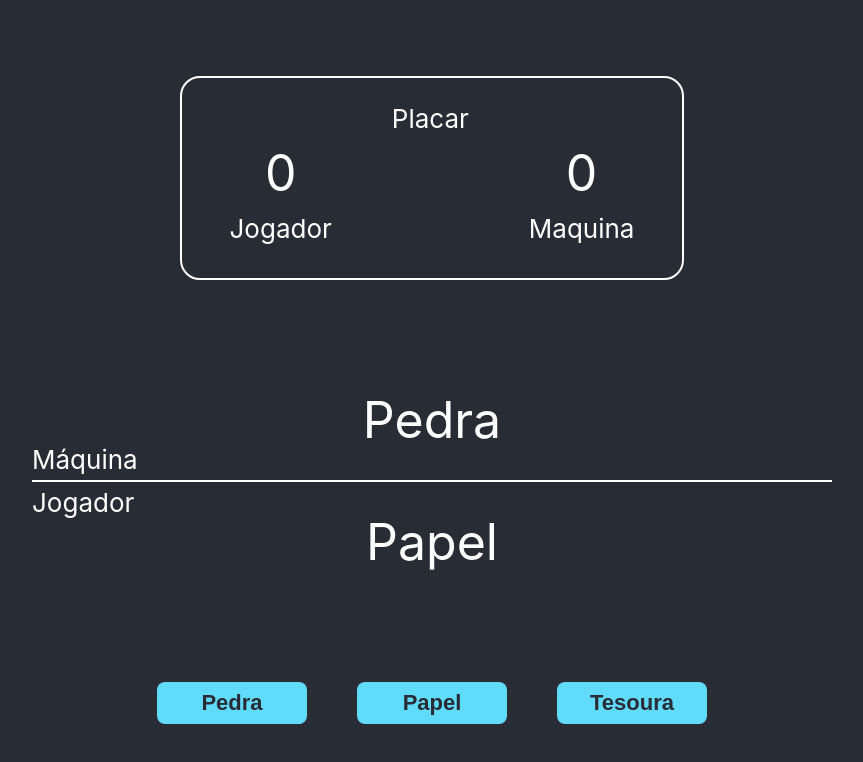
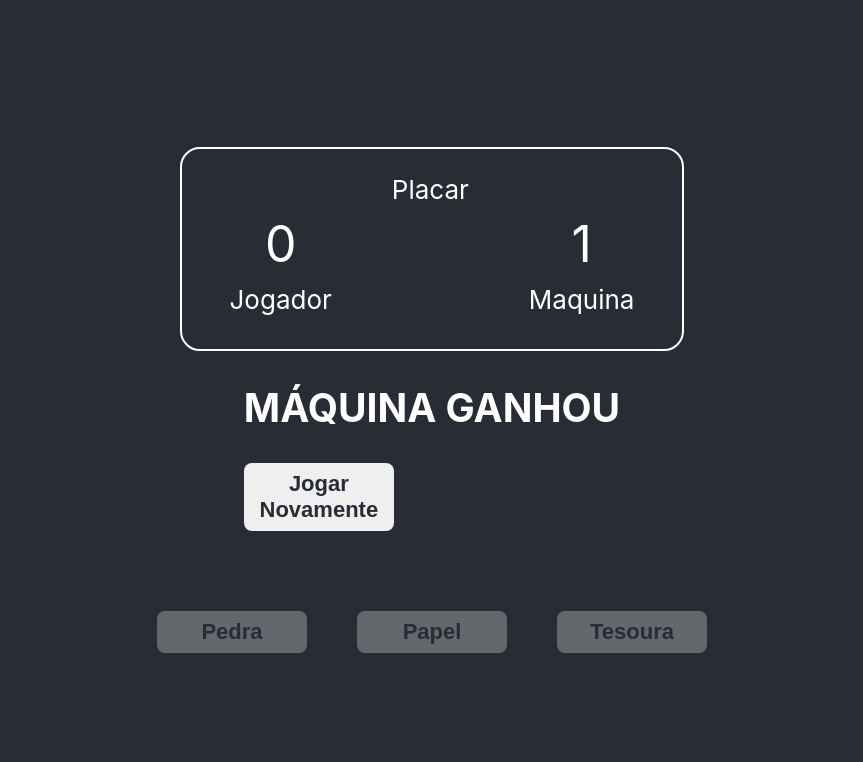
Before and after one commit to matheuspaivah2/jankenpon, a React (Create React App) app: page / in a window 1280 px wide. Both pictures are taken after a click on the button "Pedra". Shown: the top 762 px of the page, without its empty margins (208-1071 px from the left). Built offline with nearby package versions, Linux system fonts and the light colour scheme.

Commit message:
feat: Func de vitória e jogar novamente funcionando corretamente. Placar e jankenpon estão com suas devidas referências e sendo atualizados a cada jogada.

```diff
--- a/src/App.js
+++ b/src/App.js
@@ -3,23 +3,160 @@ import './App.css';
 import Placar from './components/Placar'
 import Jankenpon from './components/Jankenpon'
 import Button from './components/Button'
+import Resultado from './components/Resultado'
+import { useState, useEffect } from 'react';
 
 function App() {
+
+  const [placarPlayer, setPlacarPlayer] = useState(0)
+  const [placarMachine, setPlacarMachine] = useState(0)
+  const [rodada, setRodada] = useState(0)
+
+
+
+  const [player, setPlayer] = useState('')
+  const [machine, setMachine] = useState('')
+  const [winner, setWinner] = useState('')
+  const [disab, setDisab] = useState(false)
+
+
+  const setJankenpon = (jankenpon) =>{
+
+    const random = getRandomInt(0,3)
+    let mach = ''
+    setPlayer(`${jankenpon}`)
+    setDisab(true)
+    setRodada(rodada + 1)
+
+      switch (random){
+        case 0:
+          setMachine('pedra')
+          mach = 'pedra'
+          break;
+        case 1:
+          setMachine('papel')
+          mach = 'papel'
+          break;
+        case 2:
+          setMachine('tesoura')
+          mach = 'tesoura'
+          break;
+        default:
+      }
+
+    return [jankenpon, mach]
+  }
+
+  useEffect((_,Prev) => {
+    if(player || machine){
+      setTimeout(() => {
+        setWinner(getWinner())
+        console.log(rodada)
+      }, 700);
+    }
+
+
+  }, [player]);
+
+  const handleClick = (jankenpon) =>{
+
+    setJankenpon(jankenpon)
+  }
+
+  const handlePlayAgain = () =>{
+    setDisab(false)
+    setWinner('')
+
+    if(player !== ''){
+
+        setPlayer('')
+
+
+    }
+
+    if(machine !== ''){
+
+        setMachine('')
+
+
+    }
+  }
+
+  const getWinner = () =>{
+
+    console.log(player)
+    console.log(machine)
+
+    if(player === machine){
+      return 'empate'
+    }
+
+    if(player === 'tesoura'){
+      if(machine === 'papel'){
+        setPlacarPlayer(placarPlayer + 1)
+
+        return 'JOGADOR'
+      } else {
+
+        setPlacarMachine(placarMachine +1)
+        return 'MÁQUINA'
+      }
+    }
+
+    if(player === 'papel'){
+      if(machine === 'pedra'){
+        setPlacarPlayer(placarPlayer + 1)
+
+        return 'JOGADOR'
+      } else {
+        setPlacarMachine(placarMachine +1)
+
+        return 'MÁQUINA'
+      }
+    }
+
+    if(player === 'pedra'){
+      if(machine === 'tesoura'){
+        setPlacarPlayer(placarPlayer + 1)
+
+        return 'JOGADOR'
+      } else {
+        setPlacarMachine(placarMachine +1)
+
+        return 'MÁQUINA'
+      }
+    }
+
+
+
+  }
+
+  const getRandomInt = (min, max) => {
+    min = Math.ceil(min);
+    max = Math.floor(max);
+    return Math.floor(Math.random() * (max - min) + min);
+  }
+
   return (
     <div className="App">
       <header className="App-header">
 
-      <Placar/>
-      <Jankenpon />
+      <Placar placarPlayer={placarPlayer} placarMachine={placarMachine}/>
+
+
+      {
+        winner ? <Resultado handle={handlePlayAgain} winner={winner}/> : <Jankenpon player={player} machine={machine}/>
+      }
 
         <div className='buttons'>
-          <Button>Pedra</Button>
-          <Button>Papel</Button>
-          <Button>Tesoura</Button>
+          <Button disab={disab} handle={handleClick} jankenpon='pedra'>Pedra</Button>
+          <Button disab={disab} handle={handleClick} jankenpon='papel'>Papel</Button>
+          <Button disab={disab} handle={handleClick} jankenpon='tesoura'>Tesoura</Button>
+
         </div>
       </header>
     </div>
-  );
+  )
 }
 
 export default App;
--- a/src/components/Button/index.jsx
+++ b/src/components/Button/index.jsx
@@ -1,8 +1,8 @@
 import './styles.css'
 
-const Button = ({children}) =>{
+const Button = ({children, handle, jankenpon, disab}) =>{
     return(
-        <button>{children}</button>
+        <button disabled={disab} onClick={() => handle(jankenpon)}>{children}</button>
     )
 }
 
--- a/src/components/Button/styles.css
+++ b/src/components/Button/styles.css
@@ -3,10 +3,10 @@
      width: 150px;
      border: none;
      border-radius: 8px;
-     background-color: #61DBFB;
+     /* background-color: #61DBFB; */
      color: #282c34;
      font-size: 22px;
      font-weight: bolder;
-
+    cursor: pointer;
 
  }
--- a/src/components/Jankenpon/index.jsx
+++ b/src/components/Jankenpon/index.jsx
@@ -1,14 +1,14 @@
 import './styles.css'
-const Jankenpon = () =>{
+const Jankenpon = ({player, machine}) =>{
     return(
         <div className='jankenpon'>
           <div className='janMaquina'>
             <p className='player'>Máquina</p>
-            <span className='jan'>Pedra</span>
+            <span className='jan'>{machine}</span>
           </div>
           <div className='janPlayer'>
             <p className='player'>Jogador</p>
-            <span className='jan'>Papel</span>
+            <span className='jan'>{player}</span>
           </div>
         </div>
     )
--- a/src/components/Placar/index.jsx
+++ b/src/components/Placar/index.jsx
@@ -1,14 +1,15 @@
 import './styles.css'
-const Placar = () =>{
+
+const Placar = ({placarPlayer, placarMachine}) =>{
     return(
     <div className='placar'>
         <div className='placarPlayer'>
-          <span>0</span>
+          <span>{placarPlayer}</span>
           <p>Jogador</p>
         </div>
         <label>Placar</label>
         <div className='placarMaquina'>
-          <span>0</span>
+          <span>{placarMachine}</span>
           <p>Maquina</p>
         </div>
       </div>
--- a/src/components/Resultado/index.jsx
+++ b/src/components/Resultado/index.jsx
@@ -1,11 +1,15 @@
 import './styles.css'
-import Button from '../Button'
 
-const Resultado = () =>{
+
+const Resultado = ({handle, winner}) =>{
     return(
         <div className='container'>
-            <h2>Você Ganhou</h2>
-            <Button>Jogar Novamente</Button>
+            <h2>
+                {
+                    winner !== 'empate' ? `${winner} GANHOU` : 'EMPATE'
+                }
+            </h2>
+            <button onClick={handle}>Jogar Novamente</button>
         </div>
     )
 }
```
